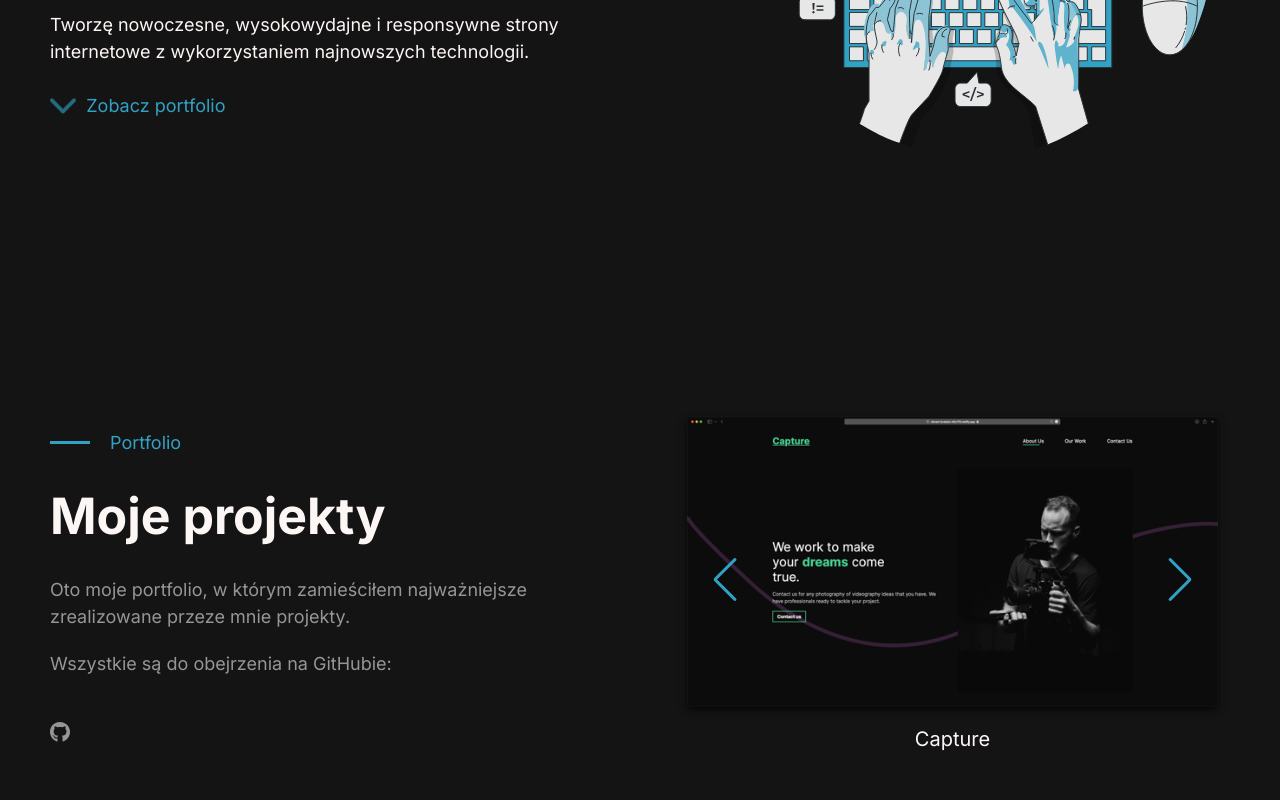
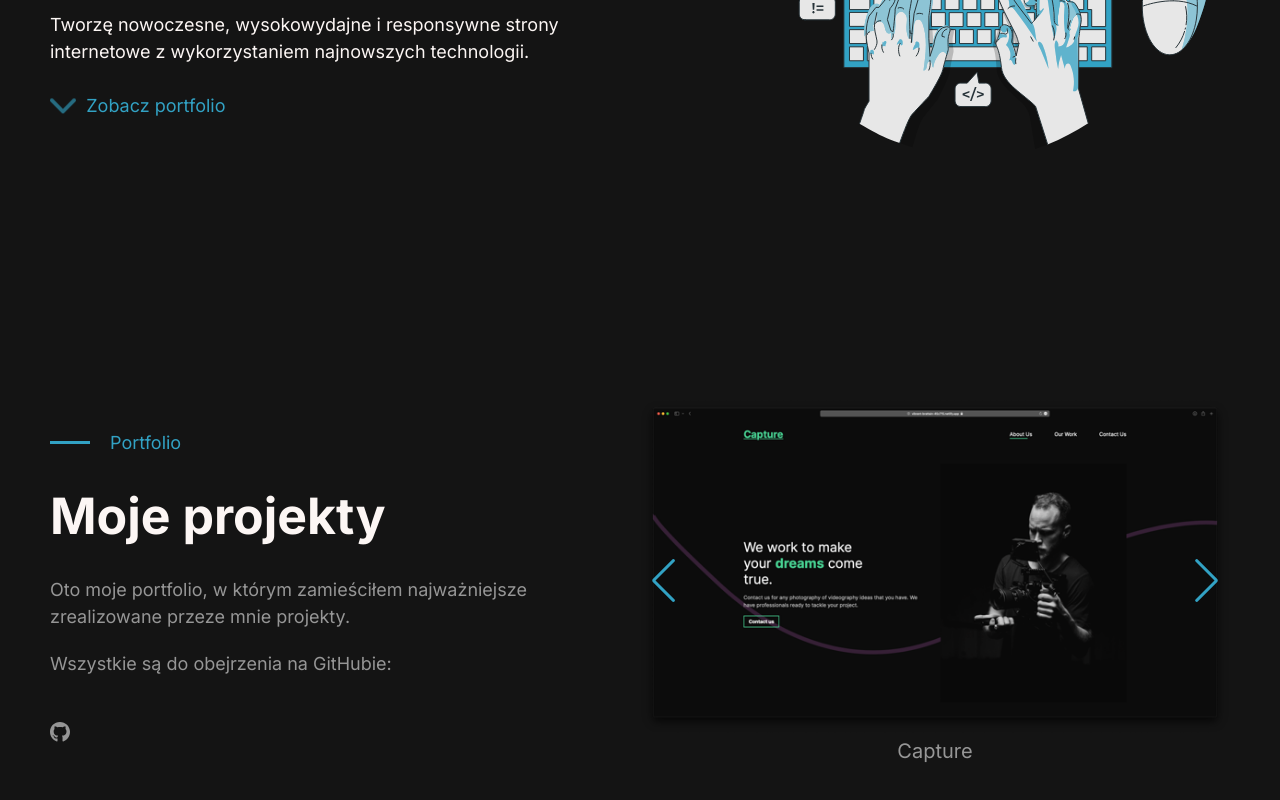
Before and after one commit to kitkovsky/new-portfolio, a React (Create React App) app: page / in a window 1280 px wide. Shown: the part 442-1242 px from the top of the page. Built offline with nearby package versions, Linux system fonts and the light colour scheme.

Commit message:
feat: add slide in animation to the portfolio swiper

```diff
--- a/src/components/Portfolio.tsx
+++ b/src/components/Portfolio.tsx
@@ -7,7 +7,7 @@ import { Navigation } from "swiper";
 import { PrimaryColours } from "../styles/GlobalStyles";
 import { motion, useAnimation } from "framer-motion";
 import { useInView } from "react-intersection-observer";
-import { slideLeft } from "../animations/animations";
+import { slideBottom, slideLeft } from "../animations/animations";
 import capture from "../assets/capture.png";
 import colourPicker from "../assets/colour-picker.png";
 import musicPlayer from "../assets/music-player.png";
@@ -34,7 +34,7 @@ const Section = styled.section`
 
 const PortfolioText = styled(motion.div)`
   flex: 1 1 20rem;
-  margin-right: 7rem;
+  // margin-right: 7rem;
 
   h2 {
     font-weight: bold;
@@ -71,31 +71,41 @@ const ColourP = styled.p`
   }
 `;
 
+const SwiperWrapper = styled(motion.div)`
+  max-width: 50%;
+  flex: 1 1 20rem;
+  display: flex;
+  align-items: center;
+  justify-content: center;
+
+  @media screen and (max-width: 750px) {
+    max-width: 100%;
+  }
+`;
+
 const SwiperStyled = styled(Swiper)`
-  flex: 1 1 20rem;
+  display: flex;
+  align-items: center;
+  justify-content: space-between;
 
   .swiper-slide {
     display: flex;
     flex-direction: column;
     align-items: center;
-    justify-content: center;
+    justify-content: space-between;
 
     img {
       width: 100%;
+    }
+
+    h3 {
+      color: ${PrimaryColours.textGrey};
     }
   }
 
   .swiper-button-prev,
   .swiper-button-next {
     color: ${PrimaryColours.blue};
-  }
-
-  .swiper-button-next {
-    padding-right: 4rem;
-  }
-
-  .swiper-button-prev {
-    padding-left: 4rem;
   }
 
   @media screen and (max-width: 750px) {
@@ -141,7 +151,7 @@ const Portfolio: React.FC<Props> = ({ portfolioRef }) => {
     threshold: 0.3,
     triggerOnce: true,
   });
-  // const [imgRef, imgInView] = useInView({ threshold: 0.01, triggerOnce: true });
+  const [imgRef, imgInView] = useInView({ threshold: 0.01, triggerOnce: true });
 
   useEffect(() => {
     if (textInView) {
@@ -149,11 +159,11 @@ const Portfolio: React.FC<Props> = ({ portfolioRef }) => {
     }
   }, [controls, textInView]);
 
-  // useEffect(() => {
-  //   if (imgInView) {
-  //     controls.start("visible");
-  //   }
-  // }, [controls, imgInView]);
+  useEffect(() => {
+    if (imgInView) {
+      controls.start("visible");
+    }
+  }, [controls, imgInView]);
 
   return (
     <Section id="portfolio" ref={portfolioRef}>
@@ -183,6 +193,12 @@ const Portfolio: React.FC<Props> = ({ portfolioRef }) => {
           </a>
         </div>
       </PortfolioText>
+      <SwiperWrapper
+        ref={imgRef}
+        initial="hidden"
+        animate={controls}
+        variants={slideBottom}
+      >
         <SwiperStyled
           slidesPerView={1}
           spaceBetween={30}
@@ -244,6 +260,7 @@ const Portfolio: React.FC<Props> = ({ portfolioRef }) => {
             <h3>Beatmaker</h3>
           </SwiperSlide>
         </SwiperStyled>
+      </SwiperWrapper>
     </Section>
   );
 };
```
Lines whose indentation alone changed are shown as unchanged.
